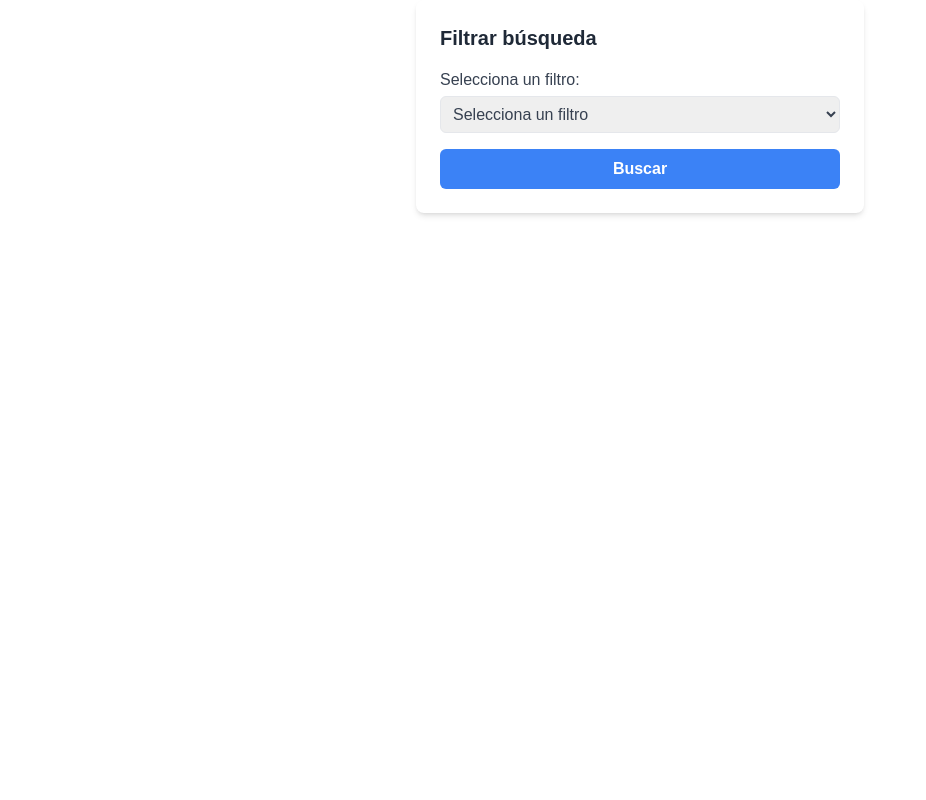
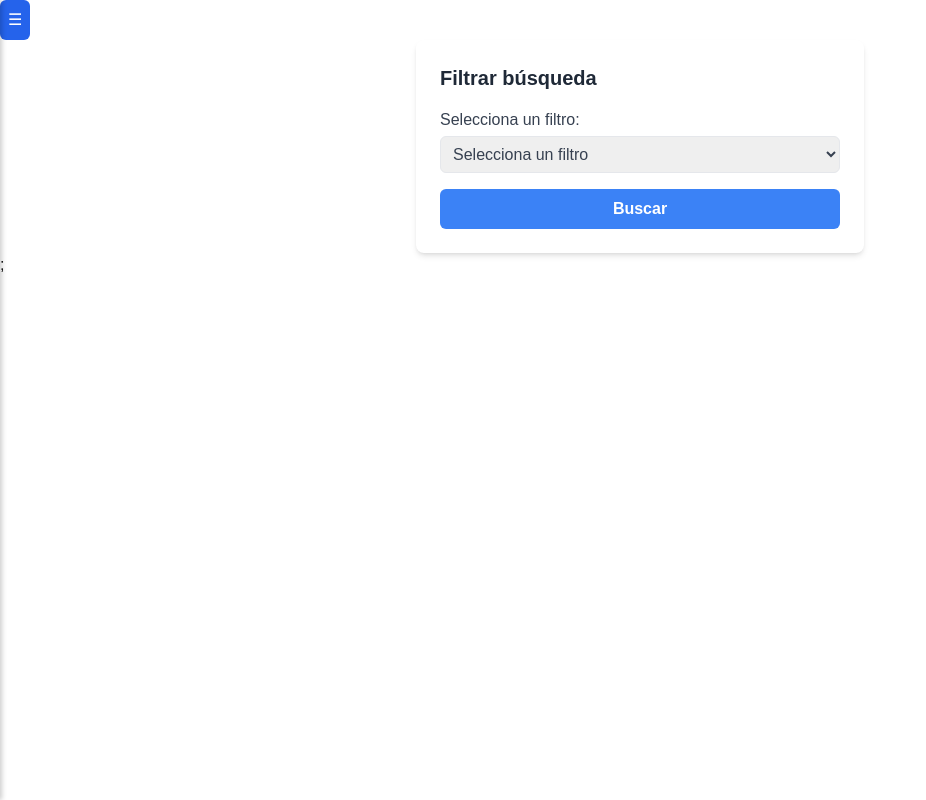
Before and after one commit to Orolau/AutomatizacionCarnets, a Next.js app in the folder front/automatizacion_carnets/: page /pages/userForms/filter in a window 1280 px wide. Shown: the whole page, without its empty margins (0-926 px from the left). Built offline with nearby package versions, Linux system fonts and the light colour scheme.

Commit message:
Update page.jsx

```diff
--- a/front/automatizacion_carnets/src/app/pages/userForms/filter/page.jsx
+++ b/front/automatizacion_carnets/src/app/pages/userForms/filter/page.jsx
@@ -1,7 +1,13 @@
 "use client";
 
 import FilterForm from "@/app/components/forms/FilterForm";
+import Navbar from '@/app/components/ui/Navbar'; // Importa el Navbar
 
 export default function FilterPage() {
-  return <FilterForm />;
+  return (
+    <>
+      <Navbar />{/*Navbar*/}
+      <FilterForm />;
+    </>
+  );
 }
```
